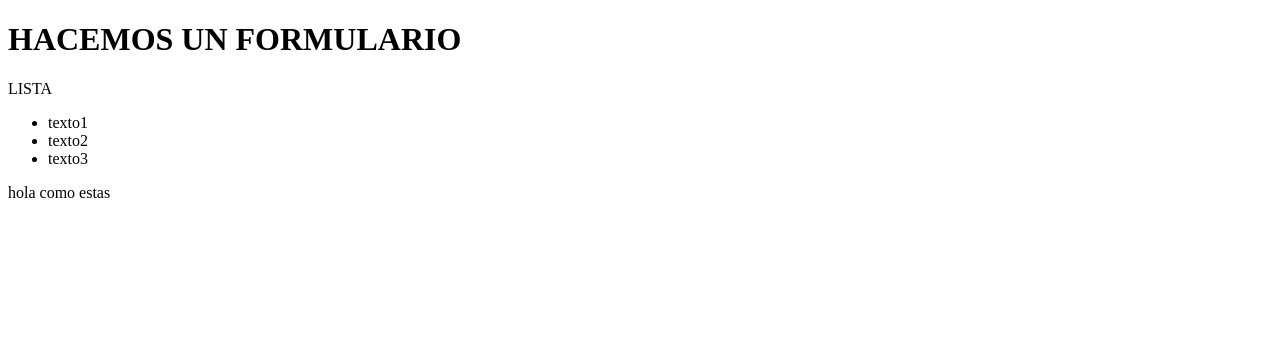
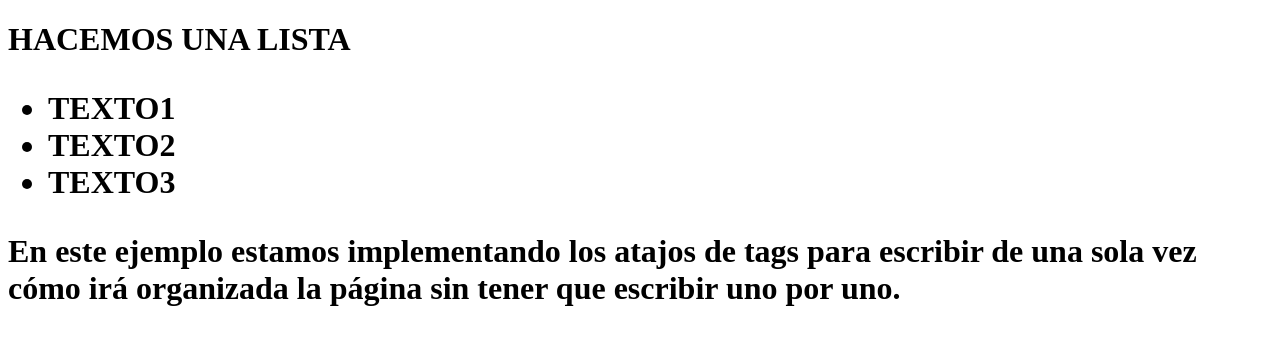
Before and after one commit to SofiaFrutos/git-example, a plain HTML site: page index.html in a window 1280 px wide. Drawn offline with Linux system fonts and the light colour scheme.

Commit message:
modifique el error de prettier

```diff
--- a/index.html
+++ b/index.html
@@ -6,14 +6,22 @@
     <title>Document</title>
   </head>
   <body>
-    <h1>HACEMOS UN FORMULARIO</h1>
-      <p>LISTA
+    <div>
+      <h1>
+        HACEMOS UNA LISTA
         <ul>
-          <li>texto1</li>
-          <li>texto2</li>
-          <li>texto3</li>
+          <li>TEXTO1</li>
+          <li>TEXTO2</li>
+          <li>TEXTO3</li>
         </ul>
-        hola como estas
-      </p>
-     </body>
+        <div>
+          <p>
+            En este ejemplo estamos implementando los atajos de tags para
+            escribir de una sola vez cómo irá organizada la página sin tener que
+            escribir uno por uno.
+          </p>
+        </div>
+      </h1>
+    </div>
+  </body>
 </html>
```
